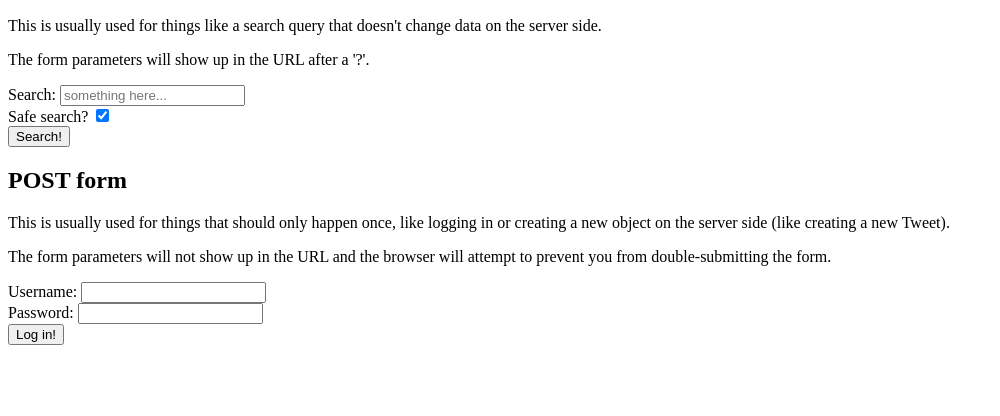
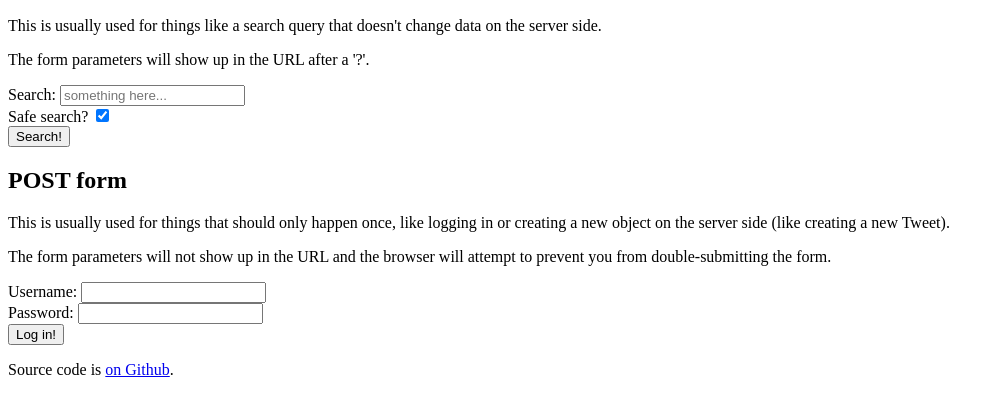
Before and after one commit to DWDatITP/sample-forms, a website: page public/index.html in a window 1280 px wide. Shown: the part 96-512 px from the top of the page, without its empty margins (0-1000 px from the left). Drawn offline with Linux system fonts and the light colour scheme.

Commit message:
add github link

```diff
--- a/public/index.html
+++ b/public/index.html
@@ -28,5 +28,9 @@
 
     <button type='submit'>Log in!</button>
   </form>
+
+  <footer>
+    Source code is <a href='https://github.com/DWDatITP/sample-forms'>on Github</a>.
+  </footer>
 </body>
 </html>
```
